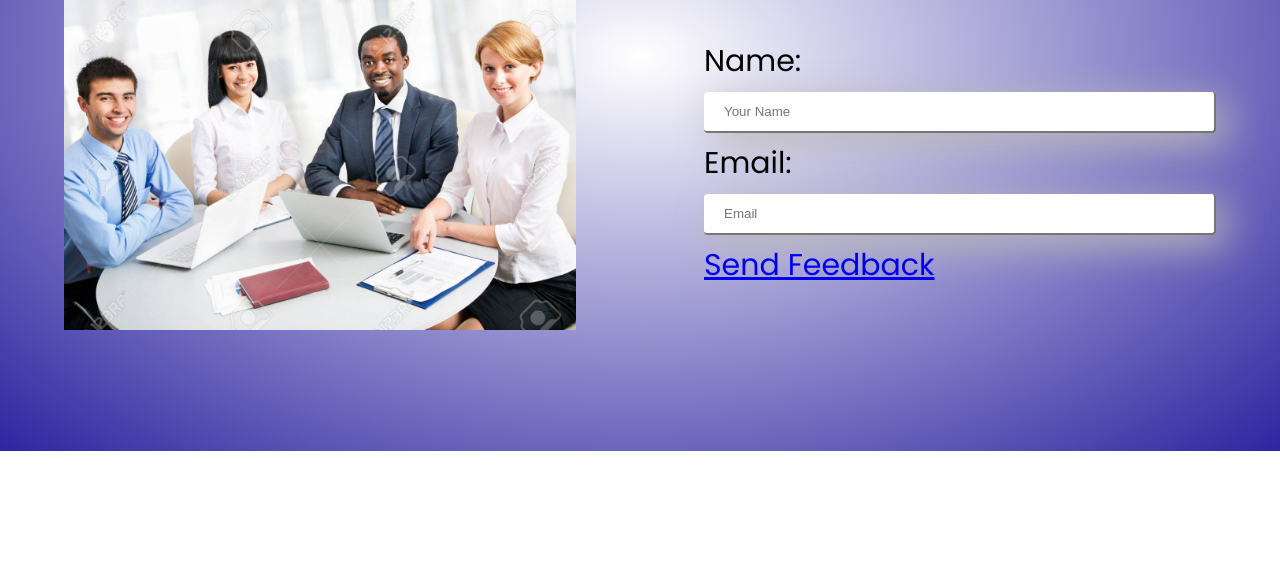
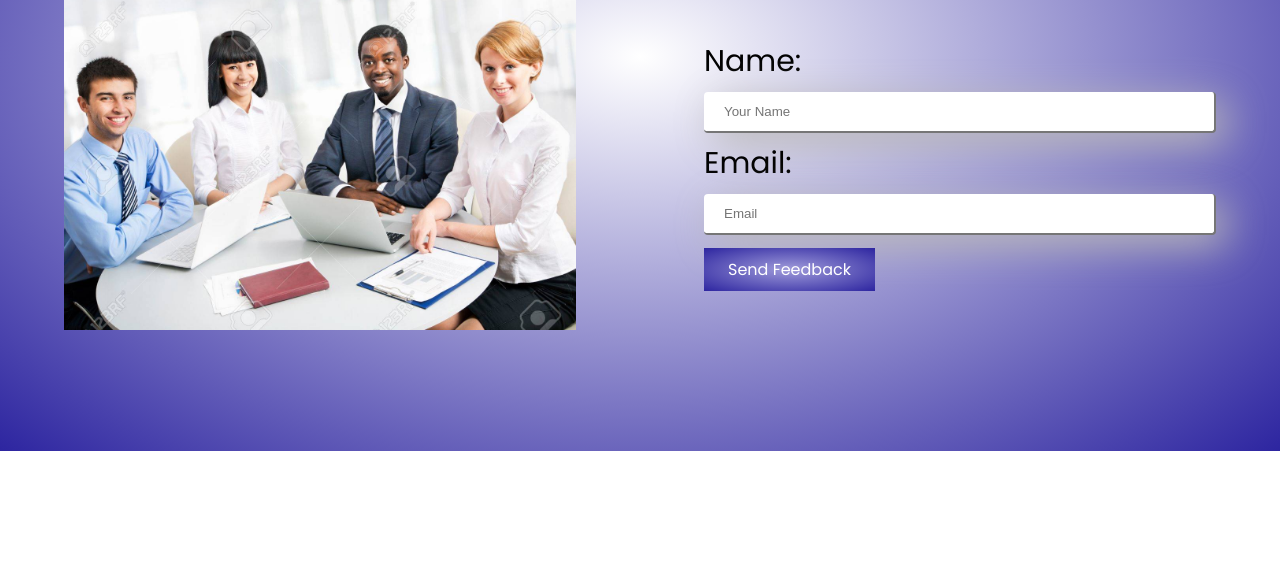
Before and after one commit to Khurshida-Meem/responsive-foodball, a plain HTML site: page index.html in a window 1280 px wide. Shown: the part 3388-3975 px from the top of the page. Drawn offline with Linux system fonts and the light colour scheme.

Commit message:
fixed button

```diff
--- a/index.html
+++ b/index.html
@@ -157,7 +157,7 @@
                   <input type="text" height="100px" placeholder="Your Name" /><br />
                   <label>Email:</label><br />
                   <input type="email" placeholder="Email"/><br />
-                  <a target="_blank" href="https://github.com/Khurshida-Meem/responsive-foodball class="button">Send Feedback</a>
+                  <a target="_blank" href="https://github.com/Khurshida-Meem/responsive-foodball" class="button">Send Feedback</a>
                 </form>
               </div>
             </div>
```
